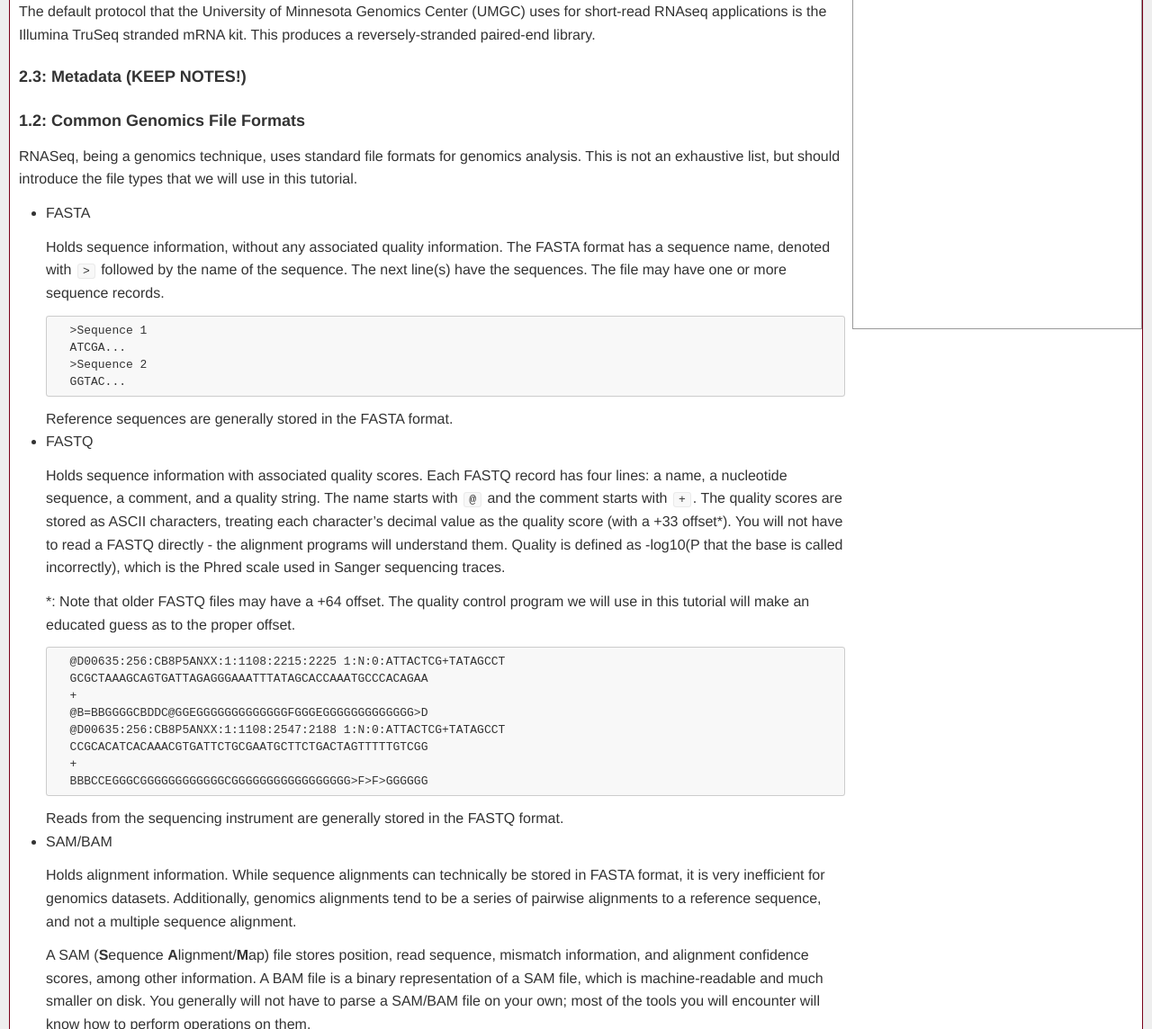
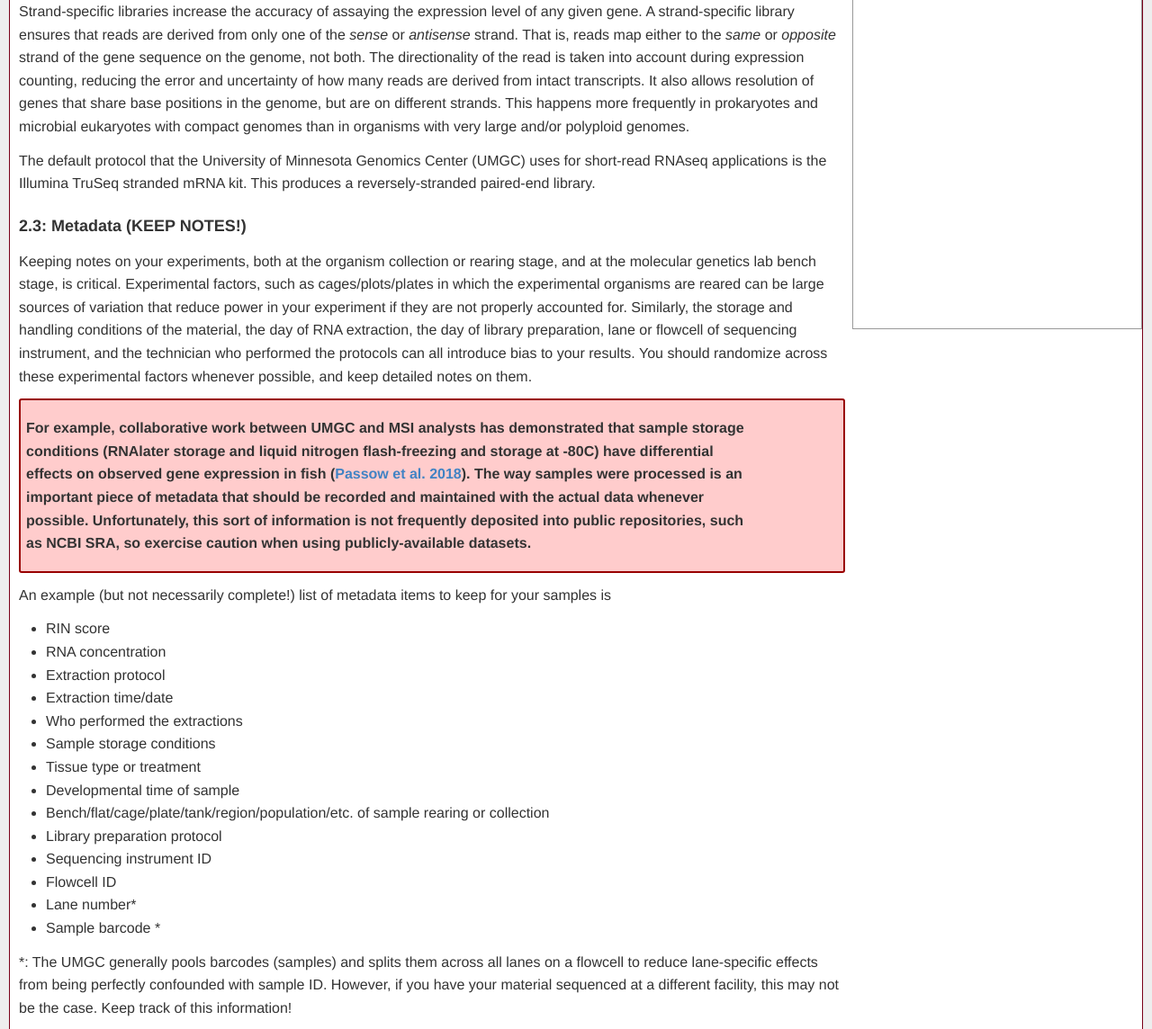
Before and after one commit to msi-ris/Tutorials, a Jekyll site: the page built from rnaseq_lec.md, in a window 1280 px wide and 1400 px high, scrolled down 6949 px. Shown: the part 256-1400 px from the top of the window at 90% size. Built offline with Jekyll 4.4.1, drawn with Linux system fonts in a browser that asks for light colours.

Commit message:
Update rnaseq lecture

```diff
--- a/rnaseq_lec.md
+++ b/rnaseq_lec.md
@@ -285,13 +285,69 @@ derived.
 
 ![Insert size and fragment size]({{ "/graphics/rnaseq_lec/insert_fragment.png" | prepend: site.baseurl }})
 
-
+Strand-specific libraries increase the accuracy of assaying the expression
+level of any given gene. A strand-specific library ensures that reads are
+derived from only one of the *sense* or *antisense* strand. That is, reads map
+either to the *same* or *opposite* strand of the gene sequence on the genome,
+not both. The directionality of the read is taken into account during expression
+counting, reducing the error and uncertainty of how many reads are derived from
+intact transcripts. It also allows resolution of genes that share base positions
+in the genome, but are on different strands. This happens more frequently in
+prokaryotes and microbial eukaryotes with compact genomes than in organisms
+with very large and/or polyploid genomes.
 
 The default protocol that the University of Minnesota Genomics Center (UMGC)
 uses for short-read RNAseq applications is the Illumina TruSeq stranded mRNA
 kit. This produces a reversely-stranded paired-end library.
 
 ### <a name="2.3"></a> 2.3: Metadata (KEEP NOTES!)
+Keeping notes on your experiments, both at the organism collection or rearing
+stage, and at the molecular genetics lab bench stage, is critical. Experimental
+factors, such as cages/plots/plates in which the experimental organisms are
+reared can be large sources of variation that reduce power in your experiment
+if they are not properly accounted for. Similarly, the storage and handling
+conditions of the material, the day of RNA extraction, the day of library
+preparation, lane or flowcell of sequencing instrument, and the technician who
+performed the protocols can all introduce bias to your results. You should
+randomize across these experimental factors whenever possible, and keep detailed
+notes on them.
+
+<div class="warn" markdown="1">
+
+For example, collaborative work between UMGC and MSI analysts has demonstrated
+that sample storage conditions (RNAlater storage and liquid nitrogen
+flash-freezing and storage at -80C) have differential effects on observed gene
+expression in fish ([Passow et al. 2018](https://onlinelibrary.wiley.com/doi/full/10.1111/1755-0998.12965)).
+The way samples were processed is an important piece of metadata that should be
+recorded and maintained with the actual data whenever possible. Unfortunately,
+this sort of information is not frequently deposited into public repositories,
+such as NCBI SRA, so exercise caution when using publicly-available datasets.
+
+</div>
+
+An example (but not necessarily complete!) list of metadata items to keep for
+your samples is
+
+- RIN score
+- RNA concentration
+- Extraction protocol
+- Extraction time/date
+- Who performed the extractions
+- Sample storage conditions
+- Tissue type or treatment
+- Developmental time of sample
+- Bench/flat/cage/plate/tank/region/population/etc. of sample rearing or collection
+- Library preparation protocol
+- Sequencing instrument ID
+- Flowcell ID
+- Lane number\*
+- Sample barcode \*
+
+\*: The UMGC generally pools barcodes (samples) and splits them across all lanes
+on a flowcell to reduce lane-specific effects from being perfectly confounded
+with sample ID. However, if you have your material sequenced at a different
+facility, this may not be the case. Keep track of this information!
+
 
 ### <a name="1.2"></a> 1.2: Common Genomics File Formats
 RNASeq, being a genomics technique, uses standard file formats for genomics
```
